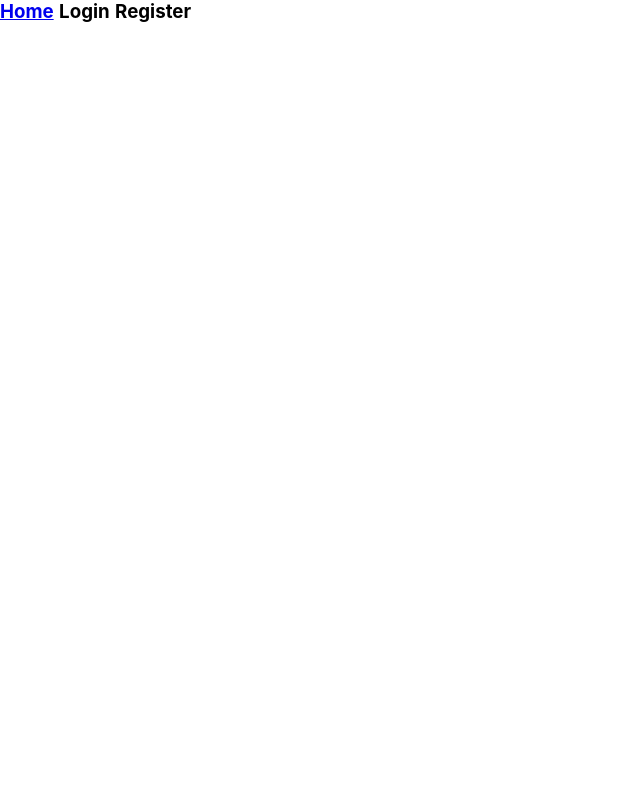
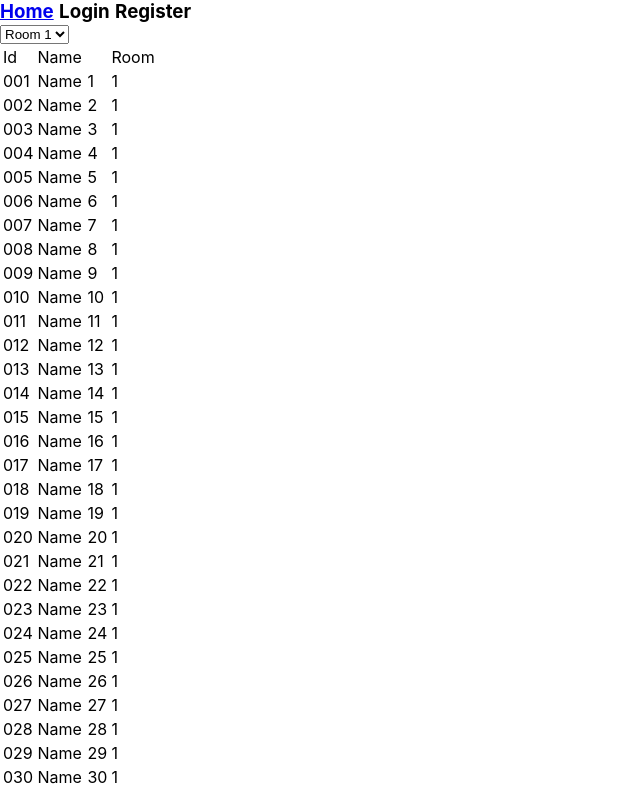
Before and after one commit to sunvodz/Demo-Simple-NuxtJS-NodeJs, a Nuxt app: page /user-list2 in a window 1280 px wide. Before the commit this address had no page. Shown: the whole page, without its empty margins (0-640 px from the left). Built offline with nearby package versions, Linux system fonts and the light colour scheme.

Commit message:
ใช้เก็บข้อมูลส่วนกลาง

```diff
--- /dev/null
+++ b/pages/user-list2.vue
@@ -0,0 +1,50 @@
+<template>
+  <div>
+    <div>
+      <select v-model="room">
+        <option v-for="r in roomList" :value="r" :key="r">Room {{ r }}</option>
+      </select>
+    </div>
+    <table>
+      <tr>
+        <td>Id</td>
+        <td>Name</td>
+        <td>Room</td>
+      </tr>
+      <tr v-for="u in users2" :key="u.id">
+        <td>{{ u.id }}</td>
+        <td>{{ u.name }}</td>
+        <td>{{ u.room }}</td>
+      </tr>
+    </table>
+  </div>
+</template>
+<script>
+export default {
+  data() {
+    let users = [];
+    for (let i = 1; i <= 100; i++) {
+      users.push({
+        id: ("" + i).padStart(3, "0"),
+        name: `Name ${i}`,
+        room: "" + Math.ceil(i / 30)
+      });
+    }
+    return {
+      users,
+      room: "1"
+    };
+  },
+  computed: {
+    roomList() {
+       return Object.keys(this.users.reduce((p, u) => {
+       p[u.room] = u.room
+        return p
+      }, {}))
+    },
+    users2() {
+      return this.users.filter(u => u.room === this.room);
+    }
+  }
+};
+</script>
--- /dev/null
+++ b/store/index.js
@@ -0,0 +1,19 @@
+export const state = () => ({
+  online: false,
+  drawer: false,
+  users: []
+});
+// mutations แก้ไขข้อมูล ทันที Synchronous
+export const mutations = {
+  setOnline(state, status) {
+    state.online = status;
+  },
+  setDrawer(state, status) {
+    state.drawer = status;
+  },
+  setUsers(state, data) {
+    state.users = data;
+  }
+};
+
+export const actions = {};
```
